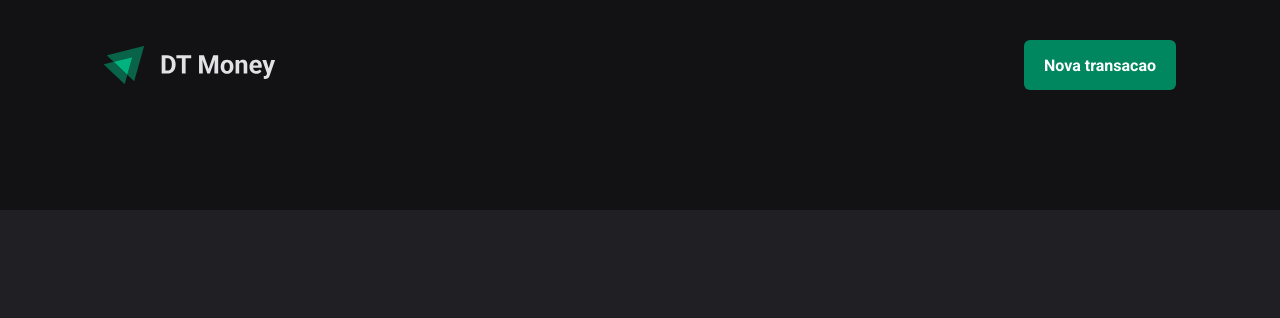
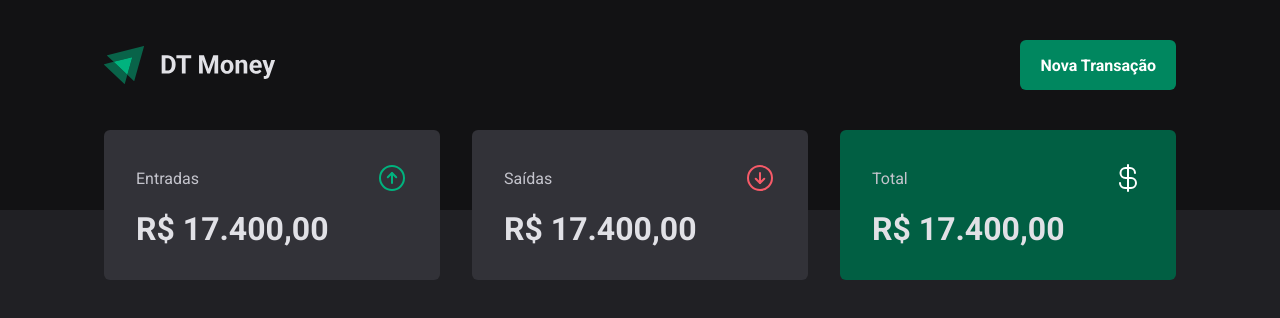
Before and after one commit to oeduardodev/ignite_money, a React (Vite) app: page / in a window 1280 px wide. Shown: the top 318 px of the page. Built offline with nearby package versions, Linux system fonts and the light colour scheme.

Commit message:
Estrutura visual - Componentes: Summary | Header.

```diff
--- a/package.json
+++ b/package.json
@@ -11,6 +11,7 @@
   },
   "dependencies": {
     "@types/styled-components": "^5.1.26",
+    "phosphor-react": "^1.4.1",
     "react": "^18.2.0",
     "react-dom": "^18.2.0",
     "styled-components": "^6.0.4"
--- a/src/components/Header/index.tsx
+++ b/src/components/Header/index.tsx
@@ -1,13 +1,12 @@
 import { HeaderContainer, HeaderContent, NewTransactionsButton } from './styles'
-
 import logoImg from '../../assets/Logo.svg'
 
 export function Header() {
   return (
     <HeaderContainer>
       <HeaderContent>
-        <img src={logoImg} />
-        <NewTransactionsButton>Nova transacao</NewTransactionsButton>
+        <img src={logoImg} alt="Logo Ignite Money" />
+        <NewTransactionsButton>Nova Transação</NewTransactionsButton>
       </HeaderContent>
     </HeaderContainer>
   )
--- /dev/null
+++ b/src/components/Summary/index.tsx
@@ -0,0 +1,30 @@
+import { ArrowCircleDown, ArrowCircleUp, CurrencyDollar } from 'phosphor-react'
+import { SummaryCard, SummaryContainer } from './styles'
+
+export function Summary() {
+  return (
+    <SummaryContainer>
+      <SummaryCard>
+        <header>
+          <span>Entradas</span>
+          <ArrowCircleUp size={32} color="#00b37e" />
+        </header>
+        <strong>R$ 17.400,00</strong>
+      </SummaryCard>
+      <SummaryCard>
+        <header>
+          <span>Saídas</span>
+          <ArrowCircleDown size={32} color="#f75a68" />
+        </header>
+        <strong>R$ 17.400,00</strong>
+      </SummaryCard>
+      <SummaryCard variant="green">
+        <header>
+          <span>Total</span>
+          <CurrencyDollar size={32} color="#ffff" />
+        </header>
+        <strong>R$ 17.400,00</strong>
+      </SummaryCard>
+    </SummaryContainer>
+  )
+}
--- /dev/null
+++ b/src/components/Summary/styles.ts
@@ -0,0 +1,41 @@
+import { css, styled } from 'styled-components'
+
+export const SummaryContainer = styled.section`
+  width: 100%;
+  max-width: 1120px;
+  margin: 0 auto;
+  padding: 0 1.5rem;
+
+  display: grid;
+  grid-template-columns: repeat(3, 1fr);
+  gap: 2rem;
+
+  margin-top: -5rem;
+`
+
+interface SummaryCardProps {
+  variant?: 'green'
+}
+export const SummaryCard = styled.div<SummaryCardProps>`
+  background: ${(props) => props.theme['gray-600']};
+  border-radius: 6px;
+  padding: 2rem;
+
+  header {
+    display: flex;
+    align-items: center;
+    justify-content: space-between;
+    color: ${(props) => props.theme['gray-300']};
+  }
+  strong {
+    display: block;
+    margin-top: 1rem;
+    font-size: 2rem;
+  }
+
+  ${(props) =>
+    props.variant === 'green' &&
+    css`
+      background: ${props.theme['green-700']};
+    `}
+`
--- a/src/pages/Transactions/index.tsx
+++ b/src/pages/Transactions/index.tsx
@@ -1,9 +1,11 @@
 import { Header } from '../../components/Header'
+import { Summary } from '../../components/Summary'
 
 export function Transactions() {
   return (
     <div>
       <Header />
+      <Summary />
     </div>
   )
 }
```
Also changed, not shown: 1 other file (tests, documents, lock files or other folders).
